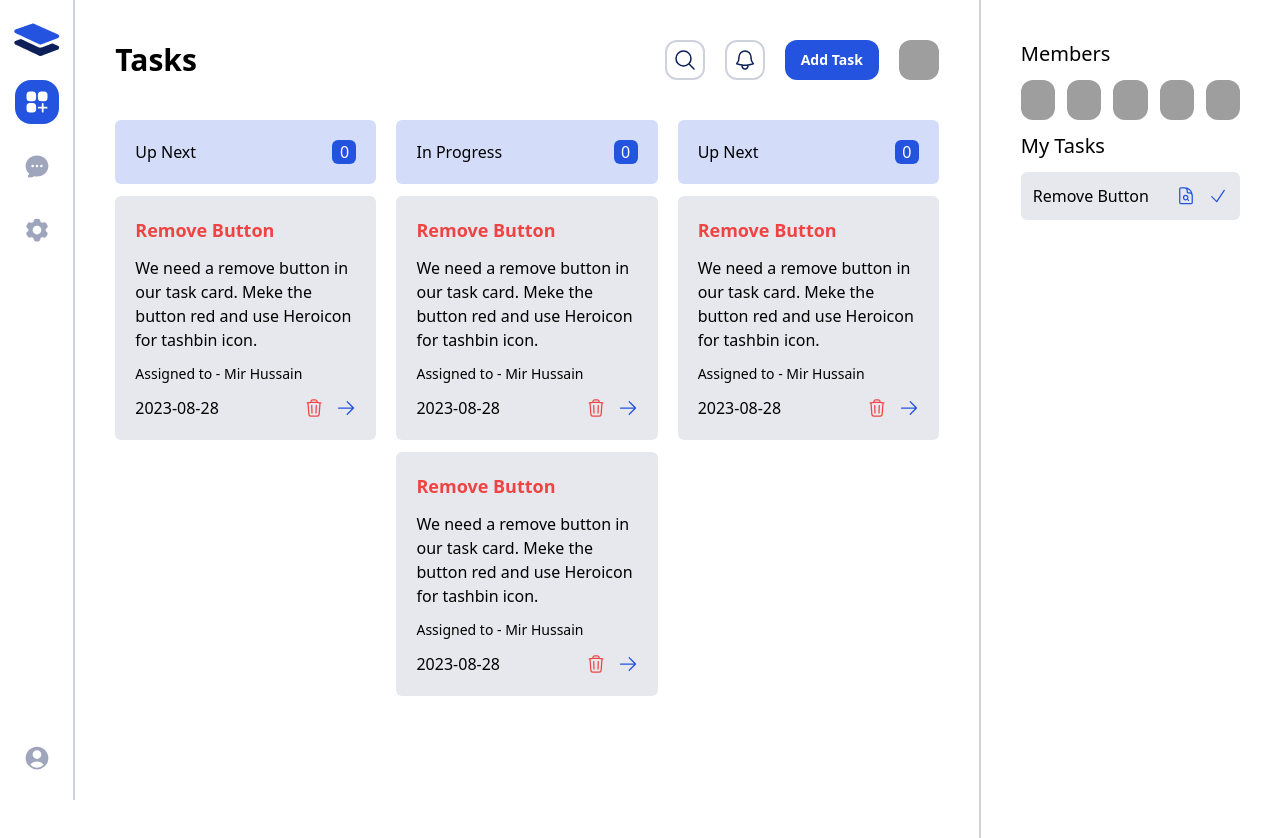
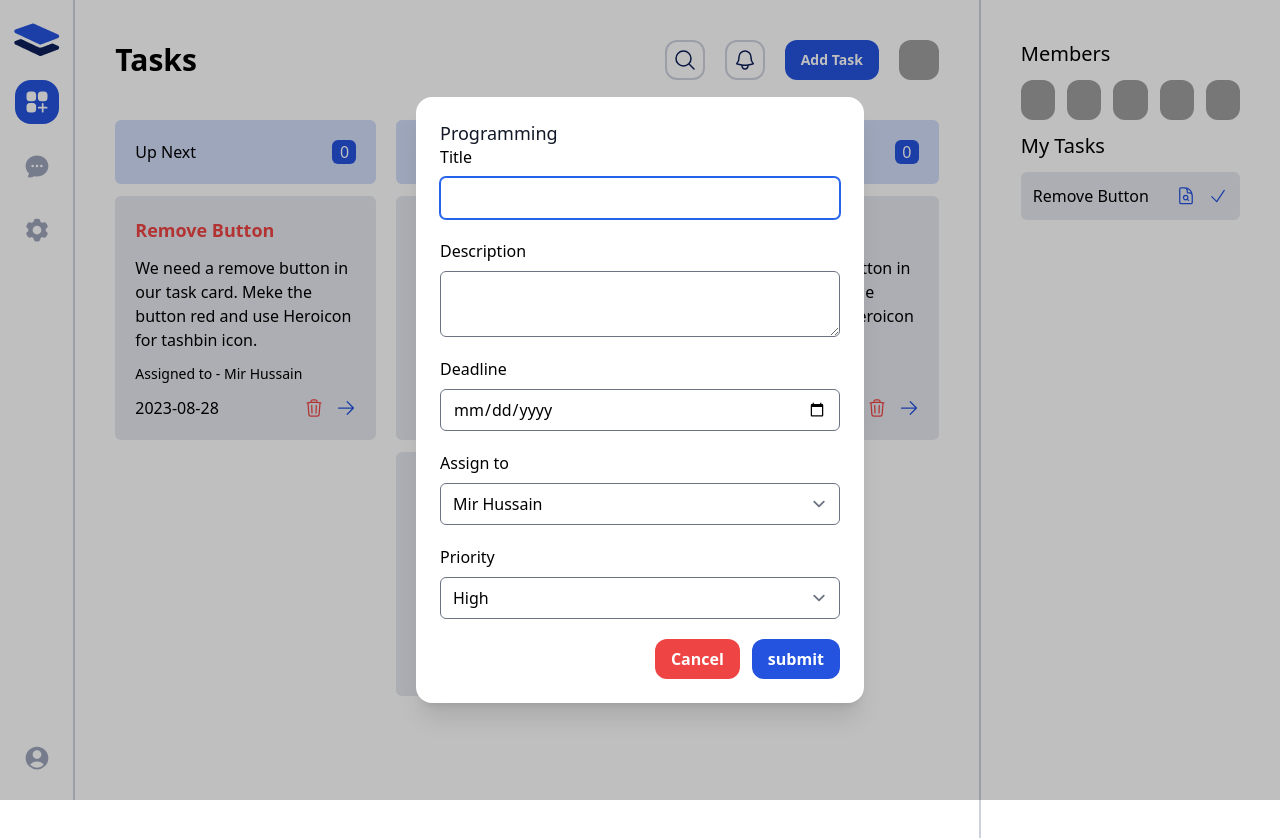
Before and after one commit to jishan1019/Smart-TODO, a React (Vite) app: page / in a window 1280 px wide. Both pictures are taken after a click on the button "Add Task". Shown: the top 838 px of the page. Built offline with nearby package versions, Linux system fonts and the light colour scheme; grey boxes are pictures that could not be loaded.

Commit message:
rom design

```diff
--- a/package.json
+++ b/package.json
@@ -15,12 +15,12 @@
     "@reduxjs/toolkit": "^1.9.7",
     "react": "^18.2.0",
     "react-dom": "^18.2.0",
-    "react-hook-form": "^7.45.4",
+    "react-hook-form": "^7.48.2",
     "react-redux": "^8.1.3",
     "react-router-dom": "^6.15.0"
   },
   "devDependencies": {
-    "@tailwindcss/forms": "^0.5.5",
+    "@tailwindcss/forms": "^0.5.7",
     "@types/react": "^18.2.15",
     "@types/react-dom": "^18.2.7",
     "@vitejs/plugin-react": "^4.0.3",
--- a/src/components/tasks/AddTaskModal.jsx
+++ b/src/components/tasks/AddTaskModal.jsx
@@ -1,7 +1,111 @@
 import React from "react";
+import Modal from "../ui/Modal";
+import { useForm } from "react-hook-form";
 
-const AddTaskModal = () => {
-  return <div></div>;
+const AddTaskModal = ({ isOpen, setIsOpen }) => {
+  const { register, handleSubmit, reset } = useForm();
+
+  const onCancel = () => {
+    reset();
+    setIsOpen(false);
+  };
+
+  const onSubmit = (data) => {
+    console.log(data);
+    onCancel();
+  };
+
+  return (
+    <Modal isOpen={isOpen} setIsOpen={setIsOpen} title="Programming">
+      <form onSubmit={handleSubmit(onSubmit)}>
+        <div className="flex flex-col mb-5">
+          <label htmlFor="title" className="mb-2">
+            Title
+          </label>
+          <input
+            className="w-full rounded-md"
+            type="text"
+            id="title"
+            {...register("title")}
+          />
+        </div>
+        <div className="flex flex-col mb-5">
+          <label htmlFor="title" className="mb-2">
+            Description
+          </label>
+          <textarea
+            className="w-full rounded-md"
+            type="text"
+            id="description"
+            {...register("description")}
+          />
+        </div>
+        <div className="flex flex-col mb-5">
+          <label htmlFor="title" className="mb-2">
+            Deadline
+          </label>
+          <input
+            className="w-full rounded-md"
+            type="date"
+            id="date"
+            {...register("date")}
+          />
+        </div>
+        <div className="flex flex-col mb-5">
+          <label htmlFor="title" className="mb-2">
+            Assign to
+          </label>
+          <select
+            className="w-full rounded-md"
+            id="assignedTo"
+            {...register("assignedTo")}
+          >
+            <option value="Mir Hussain">Mir Hussain</option>
+            <option value="Mezba Abedin">Mezba Abedin</option>
+            <option value="Nahid Hasan">Nahid Hasan</option>
+            <option value="Mizanur Rahman">Mizanur Rahman</option>
+            <option value="Tanmoy Parvez">Tanmoy Parvez</option>
+            <option value="Fahim Ahmed Firoz">Fahim Ahmed Firoz</option>
+            <option value="Rahatul Islam">Rahatul Islam</option>
+            <option value="Samin Israr Ravi">Samin Israr Ravi</option>
+            <option value="Mehedi Anik">Mehedi Anik</option>
+            <option value="Ehtisam Haq">Ehtisam Haq</option>
+            <option value="Anisur Rahman">Anisur Rahman</option>
+            <option value="Muktadir Hasan">Muktadir Hasan</option>
+            <option value="Masud Alam">Masud Alam</option>
+          </select>
+        </div>
+        <div className="flex flex-col mb-5">
+          <label htmlFor="title" className="mb-2">
+            Priority
+          </label>
+          <select
+            className="w-full rounded-md"
+            id="priority"
+            {...register("priority")}
+          >
+            <option defaultValue value="high">
+              High
+            </option>
+            <option value="medium">Medium</option>
+            <option value="low">Low</option>
+          </select>
+        </div>
+        <div className="flex gap-3 justify-end">
+          <button
+            onClick={() => onCancel()}
+            type="button"
+            className="btn btn-danger "
+          >
+            Cancel
+          </button>
+          <button type="submit" className="btn btn-primary ">
+            submit
+          </button>
+        </div>
+      </form>
+    </Modal>
+  );
 };
 
 export default AddTaskModal;
--- a/src/components/ui/Modal.jsx
+++ b/src/components/ui/Modal.jsx
@@ -1,29 +1,13 @@
 import { Dialog, Transition } from "@headlessui/react";
 import { Fragment, useState } from "react";
 
-export default function Modal() {
-  let [isOpen, setIsOpen] = useState(true);
-
+export default function Modal({ isOpen, setIsOpen, title, children }) {
   function closeModal() {
     setIsOpen(false);
   }
 
-  function openModal() {
-    setIsOpen(true);
-  }
-
   return (
     <>
-      <div className="fixed inset-0 flex items-center justify-center">
-        <button
-          type="button"
-          onClick={openModal}
-          className="rounded-md bg-black/20 px-4 py-2 text-sm font-medium text-white hover:bg-black/30 focus:outline-none focus-visible:ring-2 focus-visible:ring-white/75"
-        >
-          Open dialog
-        </button>
-      </div>
-
       <Transition appear show={isOpen} as={Fragment}>
         <Dialog as="div" className="relative z-10" onClose={closeModal}>
           <Transition.Child
@@ -54,24 +38,9 @@ export default function Modal() {
                     as="h3"
                     className="text-lg font-medium leading-6 text-gray-900"
                   >
-                    Payment successful
+                    {title}
                   </Dialog.Title>
-                  <div className="mt-2">
-                    <p className="text-sm text-gray-500">
-                      Your payment has been successfully submitted. We’ve sent
-                      you an email with all of the details of your order.
-                    </p>
-                  </div>
-
-                  <div className="mt-4">
-                    <button
-                      type="button"
-                      className="inline-flex justify-center rounded-md border border-transparent bg-blue-100 px-4 py-2 text-sm font-medium text-blue-900 hover:bg-blue-200 focus:outline-none focus-visible:ring-2 focus-visible:ring-blue-500 focus-visible:ring-offset-2"
-                      onClick={closeModal}
-                    >
-                      Got it, thanks!
-                    </button>
-                  </div>
+                  {children}
                 </Dialog.Panel>
               </Transition.Child>
             </div>
--- a/src/pages/Tasks.jsx
+++ b/src/pages/Tasks.jsx
@@ -1,8 +1,13 @@
 import { BellIcon, MagnifyingGlassIcon } from "@heroicons/react/24/outline";
 import MyTasks from "../components/tasks/MyTasks";
 import TaskCard from "../components/tasks/TaskCard";
+import { useState } from "react";
+import Modal from "../components/ui/Modal";
+import AddTaskModal from "../components/tasks/AddTaskModal";
 
 const Tasks = () => {
+  const [isOpen, setIsOpen] = useState(false);
+
   return (
     <div className="h-screen grid grid-cols-1 lg:grid-cols-12">
       <div className="col-span-9 px-2 lg:px-10 pt-10">
@@ -17,9 +22,15 @@ const Tasks = () => {
             <button className="border-2 border-secondary/20 hover:border-primary hover:bg-primary rounded-xl h-10 w-10 grid place-content-center text-secondary hover:text-white transition-all">
               <BellIcon className="h-6 w-6" />
             </button>
-            <button className="btn btn-primary text-xs lg:text-sm">
+            <button
+              onClick={() => setIsOpen(!isOpen)}
+              className="btn btn-primary text-xs lg:text-sm"
+            >
               Add Task
             </button>
+
+            <AddTaskModal isOpen={isOpen} setIsOpen={setIsOpen} />
+
             <div className="h-10 w-10 rounded-xl overflow-hidden">
               <img
                 src="https://images.unsplash.com/photo-1528892952291-009c663ce843?ixlib=rb-4.0.3&ixid=M3wxMjA3fDB8MHxwaG90by1wYWdlfHx8fGVufDB8fHx8fA%3D%3D&auto=format&fit=crop&w=644&q=80"
```
Also changed, not shown: 1 other file (tests, documents, lock files or other folders).
